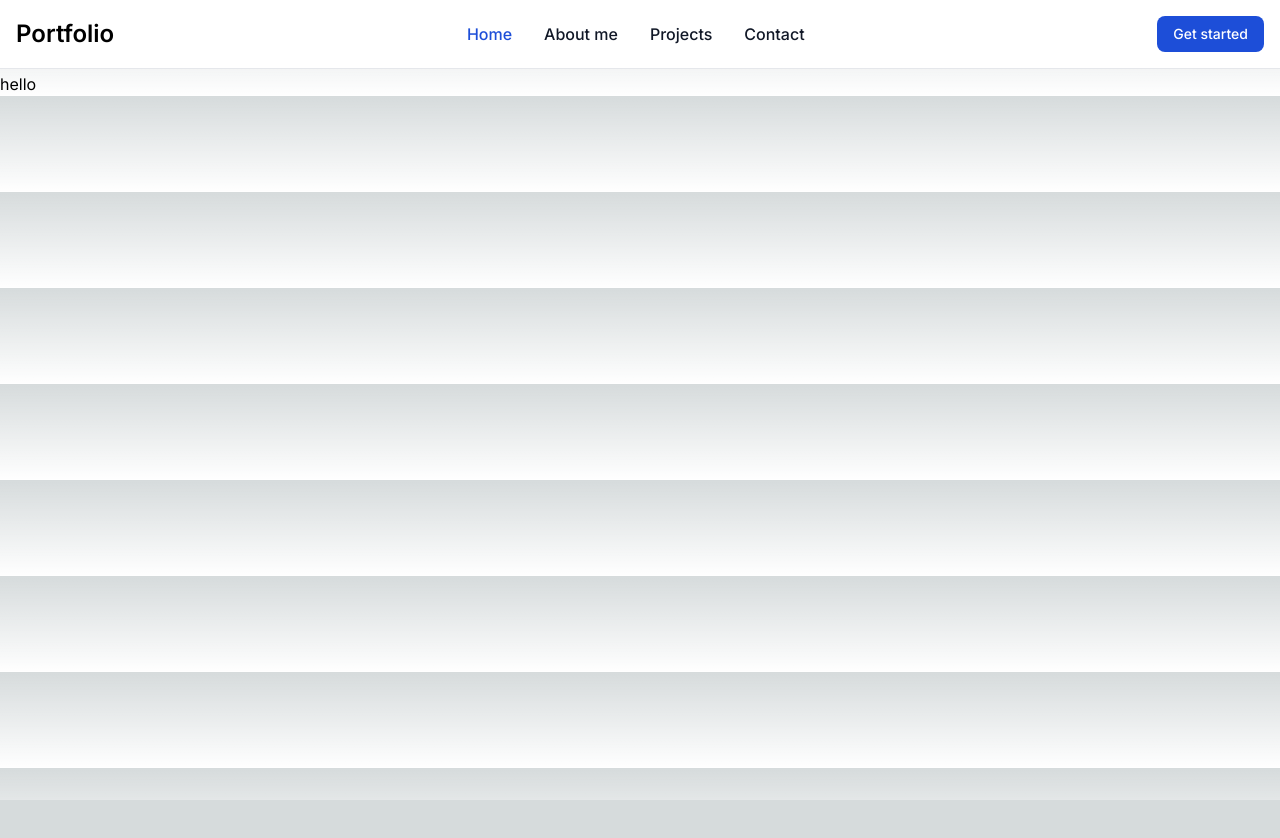
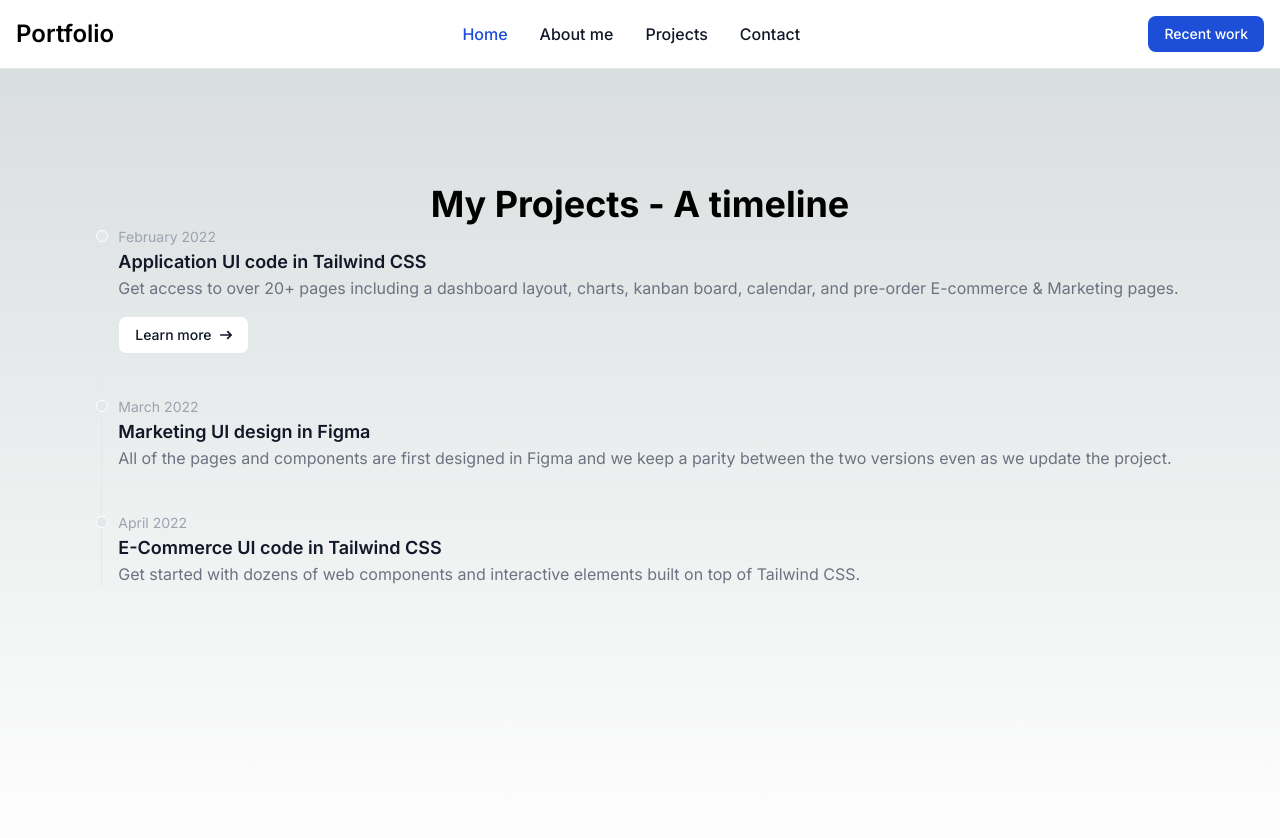
Before and after one commit to Morgan0404/portfolio-website, a Next.js app: page /projects in a window 1280 px wide. Shown: the top 838 px of the page. Before the commit the page ends 800 px from the top, so only its background shows below. Built offline with nearby package versions, Linux system fonts and the light colour scheme.

Commit message:
building other navbar pages and linking gradgig

```diff
--- a/src/app/projects/page.tsx
+++ b/src/app/projects/page.tsx
@@ -1,11 +1,23 @@
 import Projects from "@/components/ContactDetails";
 import MyProjects from "@/components/MyProjects";
+import Timeline from "@/components/Timeline";
+import React from "react";
 
 export default function ProjectDisplay() {
     return (
         <div>
             <h1 className="text-4xl font-bold text-center mt-8">Contact Me</h1>
             <MyProjects />
+            {/* Main content starts below the Navbar */}
+            <main className="flex min-h-screen flex-col items-center justify-between p-24 pt-20">
+                <div className="flex flex-col items-center gap-4">
+                    <div>
+                        <h1 className="text-4xl font-bold text-center mt-8">My Projects - A timeline</h1>
+                        <Timeline />
+                    </div>
+                </div>
+
+            </main>
         </div>
     );
 }
--- a/src/components/MyProjects.tsx
+++ b/src/components/MyProjects.tsx
@@ -6,7 +6,6 @@ function MyProjects() {
 
         <h1>
             <Navbar />
-            hello
         </h1>
     );
 }
--- a/src/components/Navbar.tsx
+++ b/src/components/Navbar.tsx
@@ -22,8 +22,9 @@ const Navbar = () => {
                     <button
                         type="button"
                         className="text-white bg-blue-700 hover:bg-blue-800 focus:ring-4 focus:outline-none focus:ring-blue-300 font-medium rounded-lg text-sm px-4 py-2 text-center dark:bg-blue-600 dark:hover:bg-blue-700 dark:focus:ring-blue-800"
+                        onClick={() => window.location.href = 'https://gradgig.co.uk'}
                     >
-                        Get started
+                        Recent work
                     </button>
                     <button
                         onClick={toggleMenu}
```
